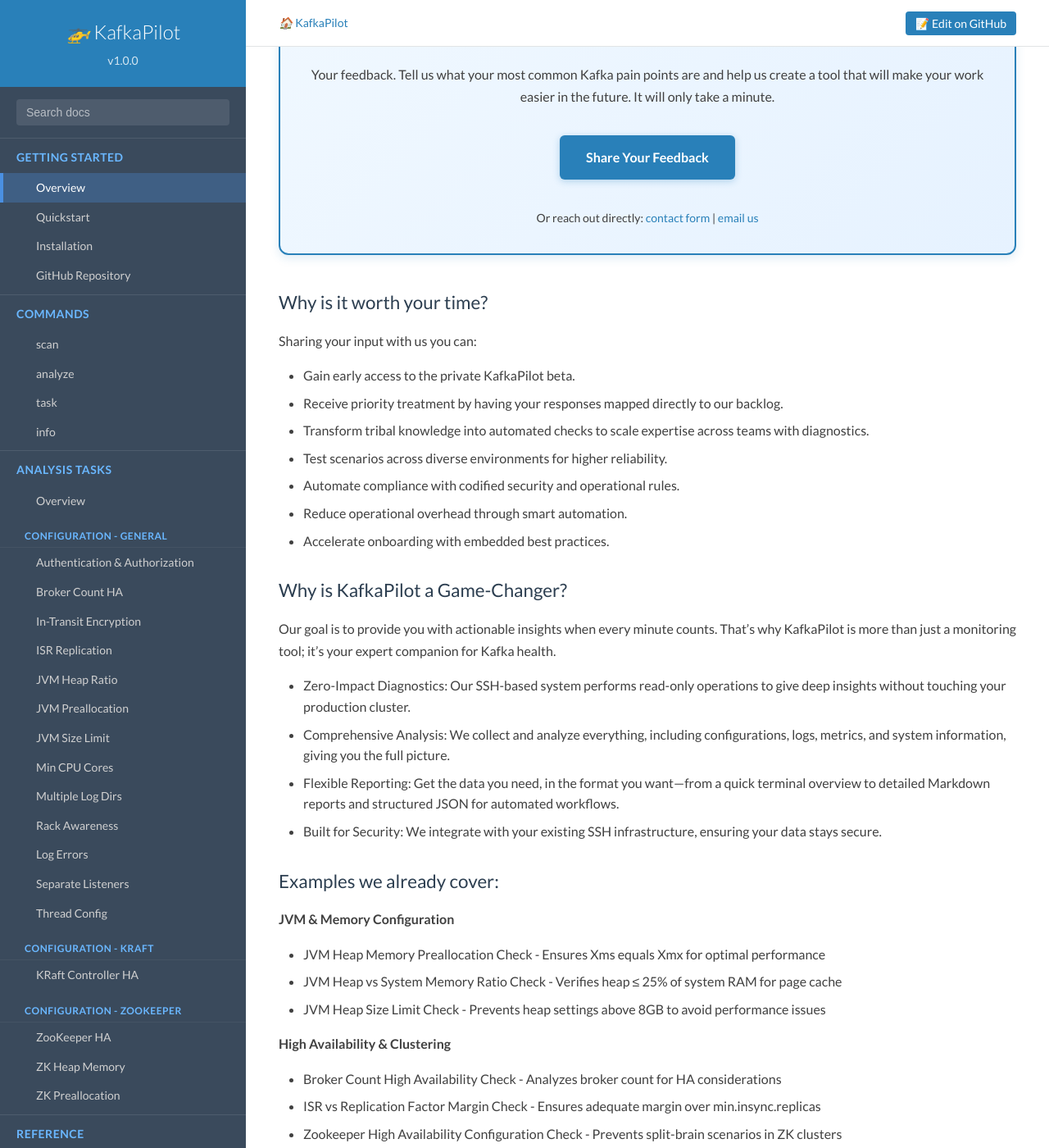
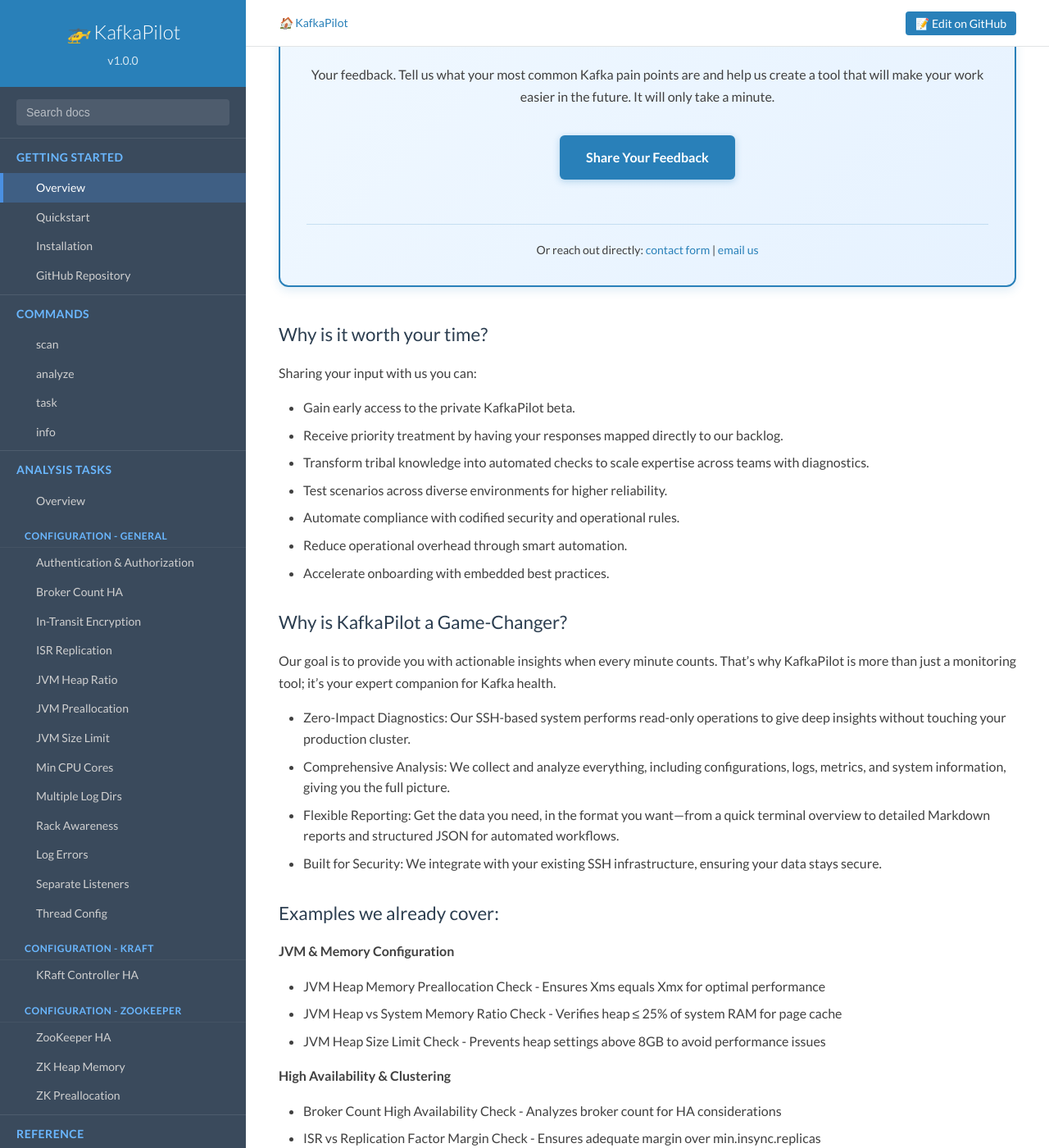
Before and after one commit to softwaremill/kcpilot, a Jekyll site: the page built from docs/index.md, in a window 1280 px wide and 1400 px high, scrolled down 602 px. Shown: the whole window at 82% size. Built offline with Jekyll 4.4.1, drawn with Linux system fonts in a browser that asks for light colours.

Commit message:
add spacing and separator between button and alternative contact

```diff
--- a/docs/_sass/main.scss
+++ b/docs/_sass/main.scss
@@ -475,7 +475,7 @@ body {
   text-decoration: none !important;
   font-weight: 600;
   font-size: 16px;
-  margin: 10px 0 20px 0;
+  margin: 10px auto 30px auto;
   transition: all 0.2s ease;
   border-bottom: none !important;
   box-shadow: 0 2px 8px rgba(41, 128, 185, 0.3);
@@ -491,7 +491,9 @@ body {
 .feedback-cta .alternative-contact {
   color: var(--text-color);
   font-size: 14px;
-  margin-top: 16px;
+  margin-top: 24px;
+  padding-top: 20px;
+  border-top: 1px solid rgba(41, 128, 185, 0.2);
 }
 
 .feedback-cta .alternative-contact a {
```
